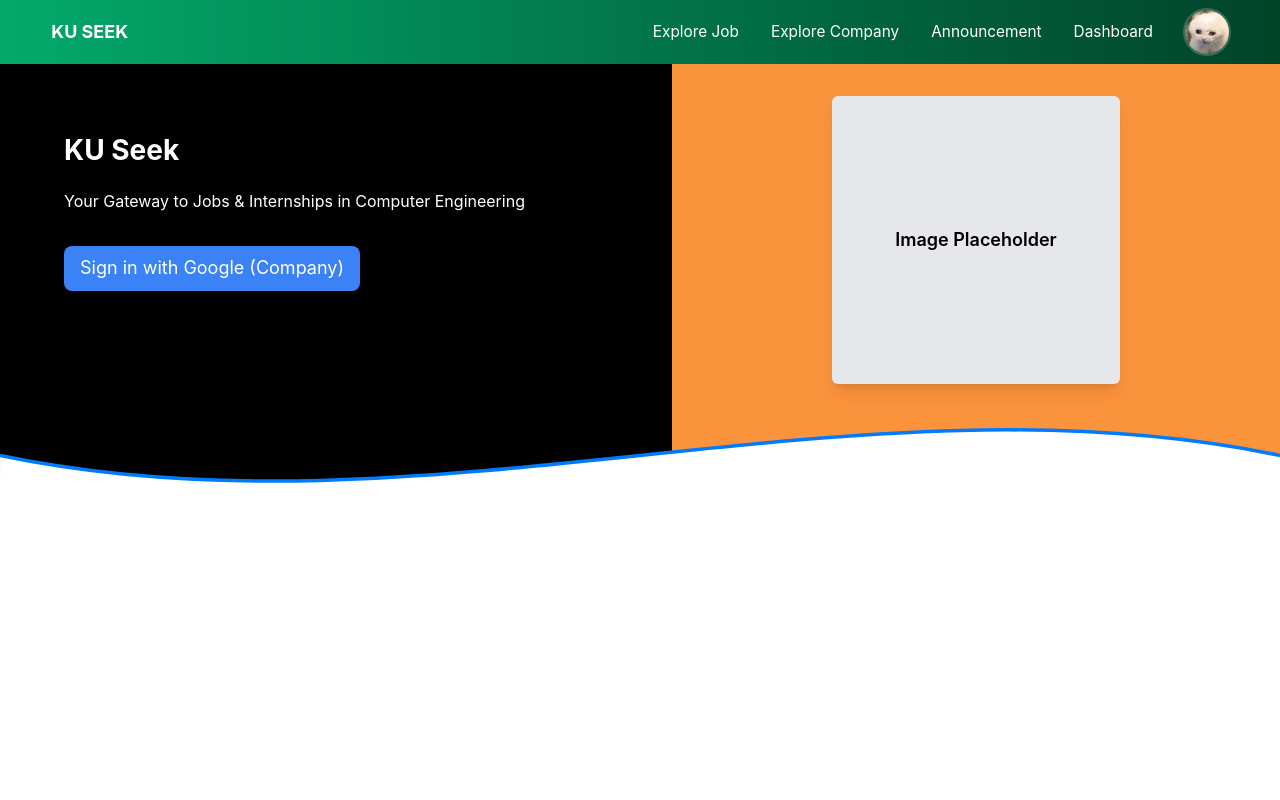
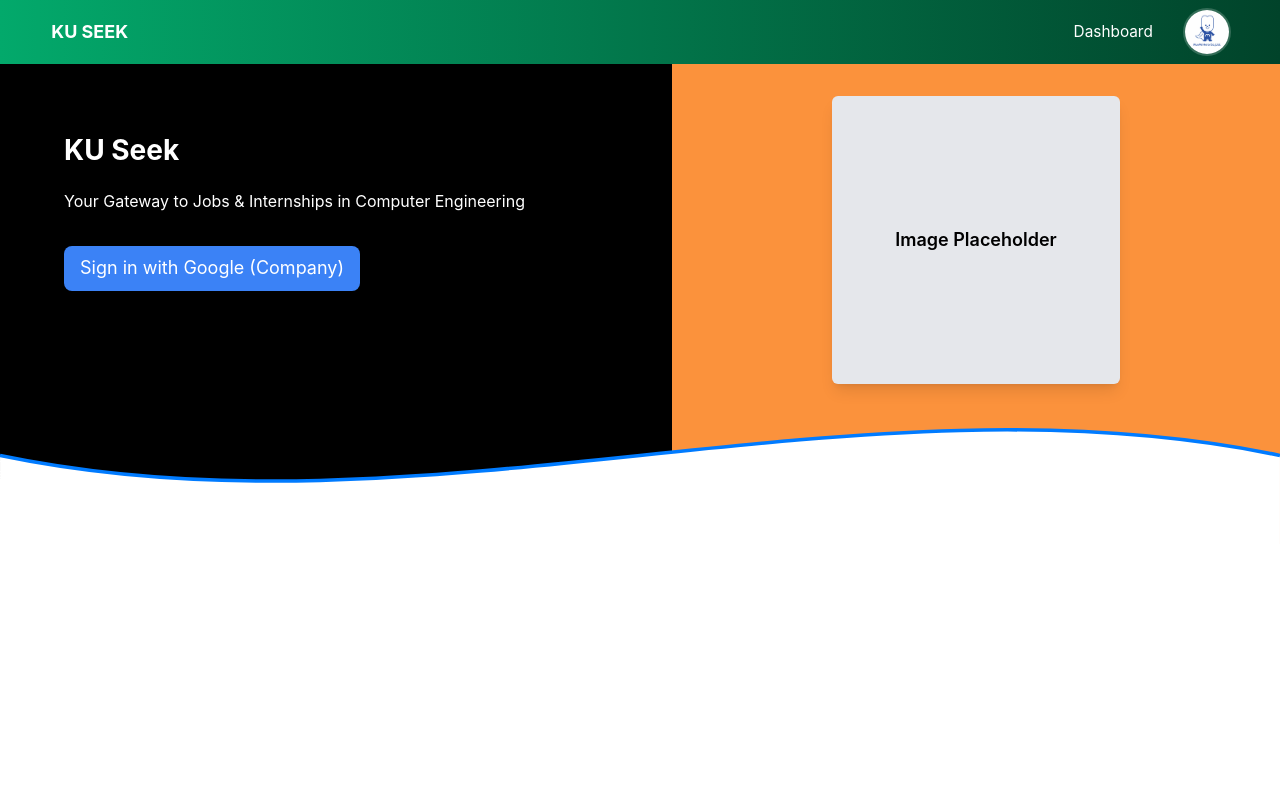
Before and after one commit to KU-jobapp-guys/KU-Seek, a Vue app in the folder frontend/: page / in a window 1280 px wide. Shown: the top 800 px of the page. Built offline with nearby package versions, Linux system fonts and the light colour scheme.

Commit message:
fix linting error

```diff
--- a/frontend/src/App.vue
+++ b/frontend/src/App.vue
@@ -6,7 +6,7 @@ import { ref } from 'vue'
 
 type UserRole = 'company' | 'student' | 'professor'
 
-const userRole = ref('student')
+const userRole = ref('company')
 </script>
 
 <template>
--- a/frontend/src/router/index.ts
+++ b/frontend/src/router/index.ts
@@ -10,7 +10,6 @@ import CompanyProfile from '@/views/profile/CompanyProfile.vue'
 import LoginView from '@/views/LoginView.vue'
 import NotFoundView from '@/views/NotFoundView.vue'
 import JobView from '@/views/JobView.vue'
-import CompanyJobView from '@/views/CompanyJobView.vue'
 import StudentProfile from '@/views/profile/StudentProfile.vue'
 import ProfessorProfile from '@/views/profile/ProfessorProfile.vue'
 import JobManagement from '@/views/JobManagement.vue'
```
Also changed, not shown: frontend/src/views/dashboard/CompanyDashboardView.vue (line endings or trailing spaces).
